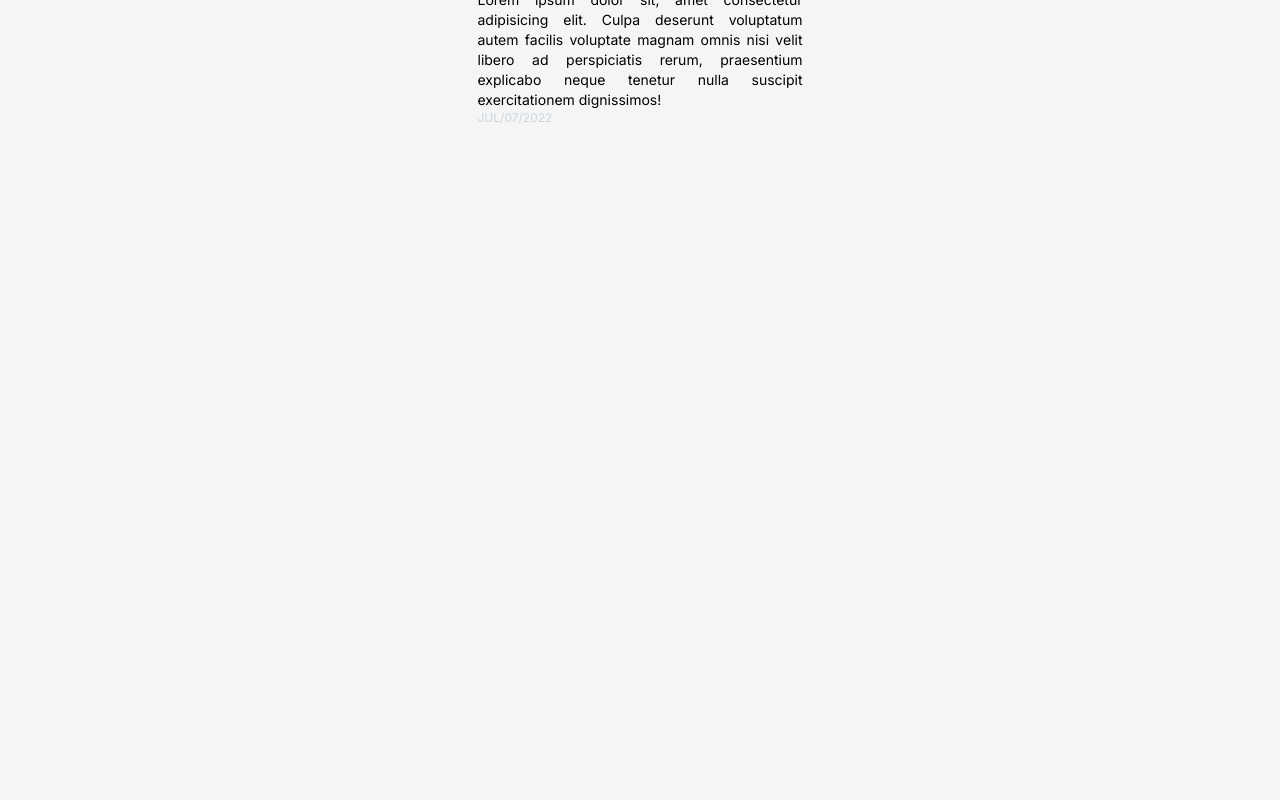
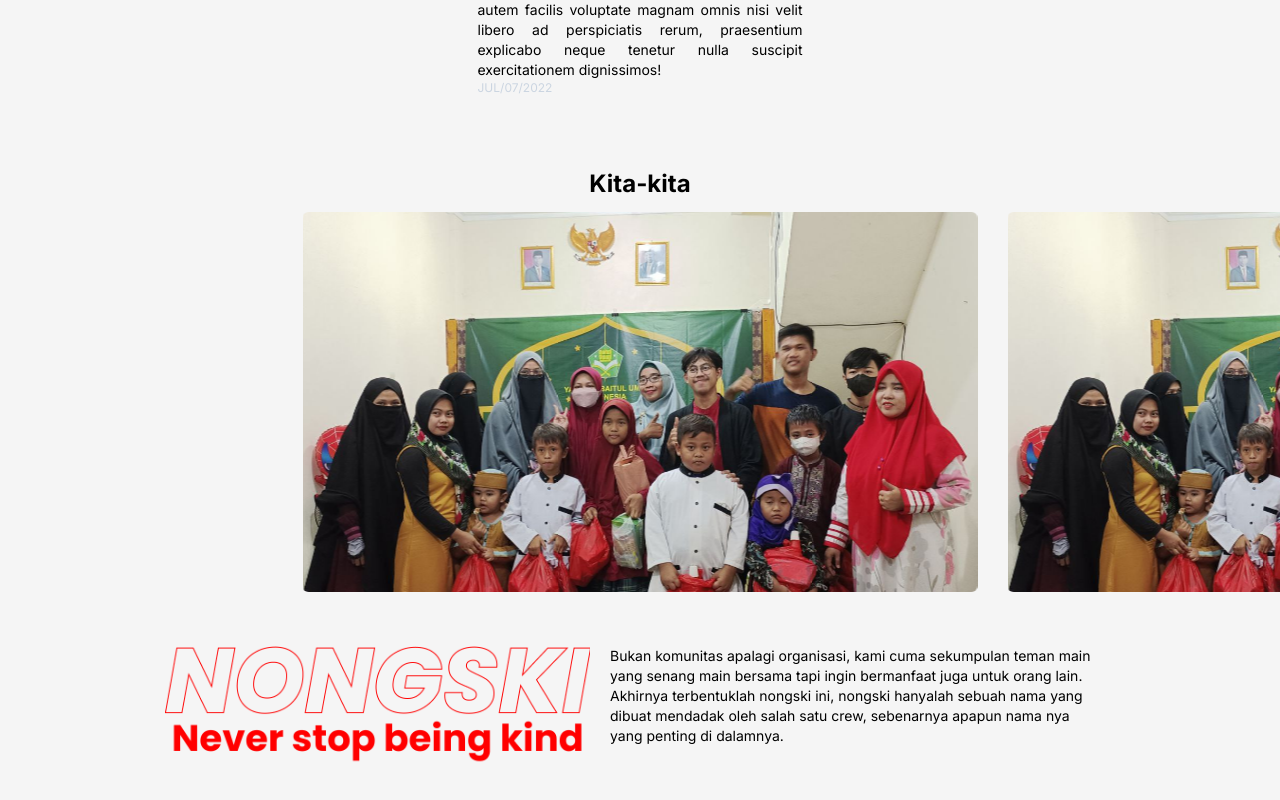
Before and after one commit to waidzk/nongski-page, a Next.js app: page / in a window 1280 px wide. Shown: the part 2730-3530 px from the top of the page. Before the commit the page ends 2926 px from the top, so only its background shows below. Built offline with nearby package versions, Linux system fonts and the light colour scheme.

Commit message:
feat: add about us section

```diff
--- a/app/page.tsx
+++ b/app/page.tsx
@@ -1,4 +1,5 @@
 import Navbar from "./components/Navbar";
+import AboutUs from "./sections/AboutUs";
 import ComingProject from "./sections/ComingProject";
 import Hero from "./sections/Hero";
 import MissionCompleted from "./sections/MissionCompleted";
@@ -17,6 +18,7 @@ export default function Home() {
         <WhatWeDo />
         <Process />
         <MissionCompleted />
+        <AboutUs />
       </main>
     </>
   );
--- /dev/null
+++ b/app/sections/AboutUs.tsx
@@ -0,0 +1,88 @@
+"use client";
+// Import Swiper React components
+import { Swiper, SwiperSlide } from "swiper/react";
+
+// Import Swiper styles
+import "swiper/css";
+import Image from "next/image";
+
+export const AboutUs = () => {
+  return (
+    <section className="w-full flex flex-col justify-center items-center my-5 py-5 mx-0 AboutUs">
+      <div className="w-full">
+        <h1 className="text-2xl text-center font-bold">Kita-kita</h1>
+        <div className="flex justify-center items-center mt-3">
+          <Swiper
+            slidesPerView={"auto"}
+            centeredSlides={true}
+            spaceBetween={30}
+            grabCursor={true}
+            loop={true}
+            className="mySwiper py-[30px]"
+          >
+            <SwiperSlide>
+              <div className="card w-full">
+                <div className="image transition-all duration-75 ease-in-out">
+                  <img
+                    src="/img/mission1.jpg"
+                    className="w-full object-cover rounded-md"
+                    alt="latar"
+                  />
+                </div>
+              </div>
+            </SwiperSlide>
+            <SwiperSlide>
+              <div className="card w-full">
+                <div className="image transition-all duration-75 ease-in-out">
+                  <img
+                    src="/img/mission1.jpg"
+                    className="w-full object-cover rounded-md"
+                    alt="latar"
+                  />
+                </div>
+              </div>
+            </SwiperSlide>
+            <SwiperSlide>
+              <div className="card w-full">
+                <div className="image transition-all duration-75 ease-in-out">
+                  <img
+                    src="/img/mission1.jpg"
+                    className="w-full object-cover rounded-md"
+                    alt="latar"
+                  />
+                </div>
+              </div>
+            </SwiperSlide>
+            <SwiperSlide>
+              <div className="card w-full">
+                <div className="image transition-all duration-75 ease-in-out">
+                  <img
+                    src="/img/mission1.jpg"
+                    className="w-full object-cover rounded-md"
+                    alt="latar"
+                  />
+                </div>
+              </div>
+            </SwiperSlide>
+          </Swiper>
+        </div>
+      </div>
+      <div className="w-[320px] md:w-[760px] lg:w-[900px] xl:w-[1200px] mt-5">
+        <div className="w-full">
+          <div className="flex flex-col md:flex-row justify-center items-end">
+            <Image src="/nongski-text.png" width={425} height={155} alt="Nongski" />
+            <p className="p-5 max-w-[525px] text-sm">
+              Bukan komunitas apalagi organisasi, kami cuma sekumpulan teman
+              main yang senang main bersama tapi ingin bermanfaat juga untuk
+              orang lain. Akhirnya terbentuklah nongski ini, nongski hanyalah
+              sebuah nama yang dibuat mendadak oleh salah satu crew, sebenarnya
+              apapun nama nya yang penting di dalamnya.
+            </p>
+          </div>
+        </div>
+      </div>
+    </section>
+  );
+};
+
+export default AboutUs;
--- a/app/sections/MissionCompleted.tsx
+++ b/app/sections/MissionCompleted.tsx
@@ -7,7 +7,7 @@ import "swiper/css";
 
 export const MissionCompleted = () => {
   return (
-    <section className="w-full flex justify-center items-center my-5 py-5">
+    <section className="w-full flex justify-center items-center my-5 py-5 Missions">
       <div className="w-[320px] md:w-[760px] lg:w-[900px] xl:w-[1200px]">
         <h1 className="text-2xl text-center font-bold">Mission Completed</h1>
         <div className="flex justify-center items-center mt-3">
--- a/public/css/style.css
+++ b/public/css/style.css
@@ -1,12 +1,12 @@
-.swiper {
-  padding: 30px 0 30px 0;
+.Missions .swiper-wrapper {
+  height: 480px;
 }
 
-.swiper-slide {
+.Missions .swiper-slide {
   width: 325px;
 }
 
-.swiper-slide img {
+.Missions .swiper-slide img {
   position: relative;
   z-index: 2;
   width: 100%;
@@ -15,12 +15,12 @@
   transition: all 0.5s ease-in-out;
 }
 
-.swiper-slide-active img {
+.Missions .swiper-slide-active img {
   height: 300px;
   transition: all 0.5s ease-in-out;
 }
 
-.swiper-slide .description {
+.Missions .swiper-slide .description {
   position: relative;
   z-index: 1;
   transform: translateY(-10rem);
@@ -28,7 +28,12 @@
   text-align: justify;
 }
 
-.swiper-slide-active .description {
+.Missions .swiper-slide-active .description {
   transform: translateY(0);
   transition: all 0.5s ease-in-out;
 }
+
+
+.AboutUs .swiper-slide {
+  width: 675px;
+}
```
Also changed, not shown: public/nongski-text.png (added).
